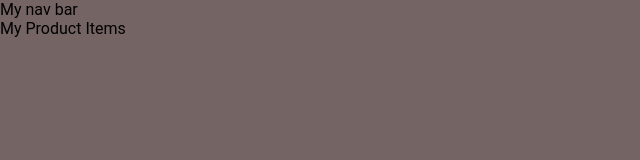
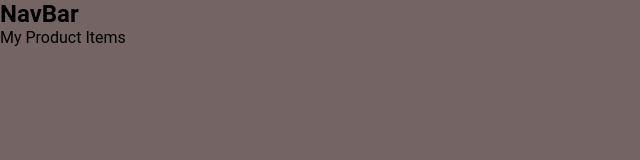
Before and after one commit to hotreloadjohn/dummy-aws-amplify-html, a plain HTML site: page index.html in a window 1280 px wide. Shown: the whole page, without its empty margins (0-640 px from the left). Drawn offline with Linux system fonts and the light colour scheme.

Commit message:
style: navbar to h1

```diff
--- a/index.html
+++ b/index.html
@@ -8,7 +8,9 @@
     <title>Product Landing Page</title>
   </head>
   <body>
-    <nav>My nav bar</nav>
+    <nav>
+      <h1>NavBar</h1>
+    </nav>
     <section>My Product Items</section>
   </body>
 </html>
```
